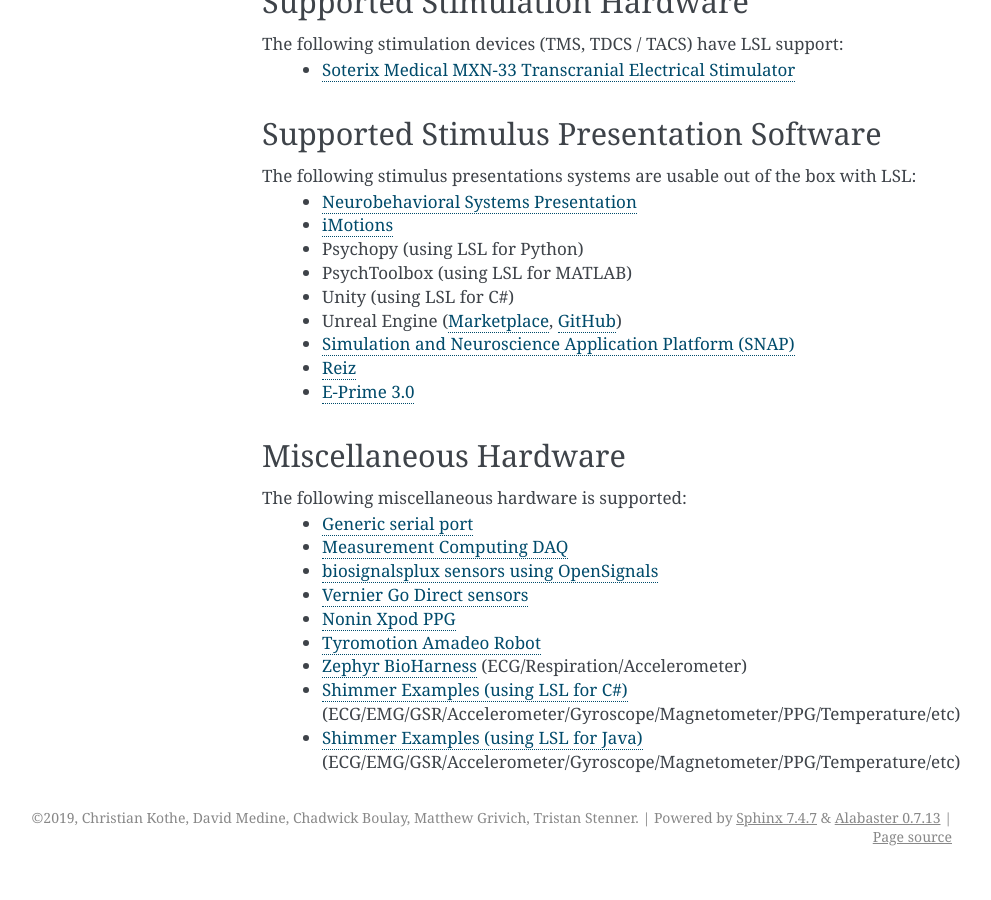
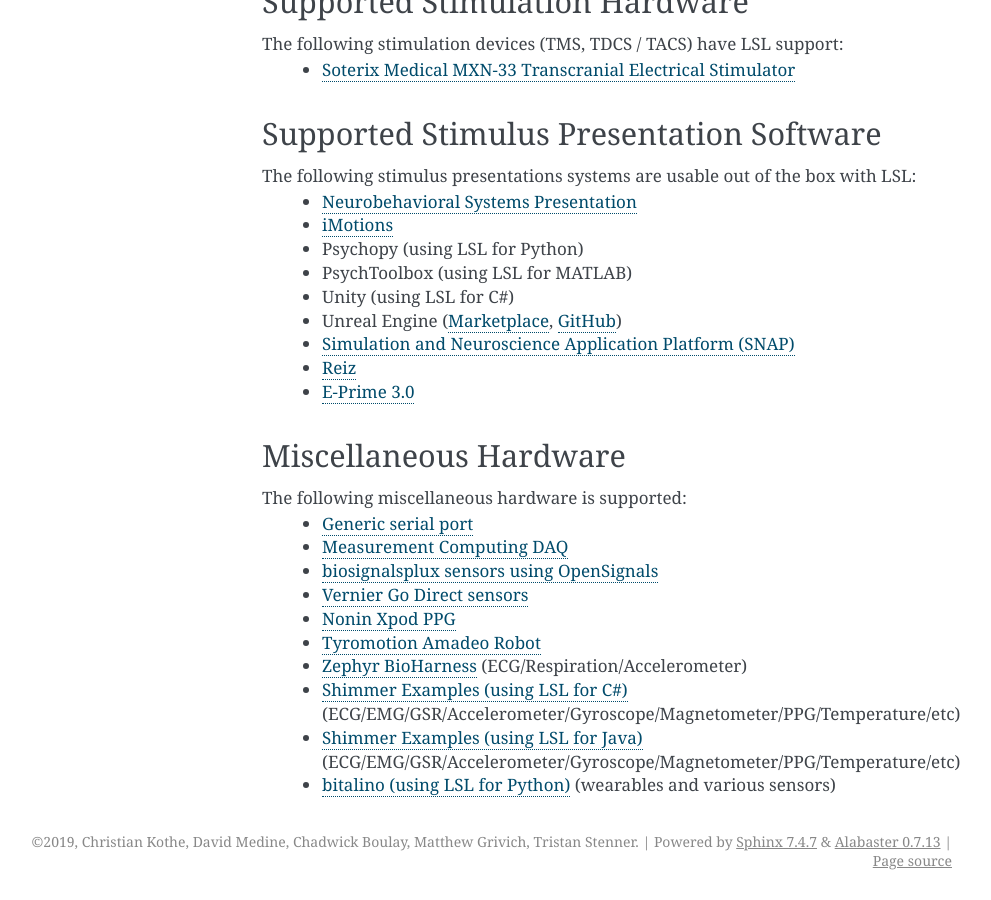
Before and after one commit to sccn/labstreaminglayer, a Sphinx documentation site: the page built from docs/info/supported_devices.rst, in a window 1280 px wide and 900 px high, scrolled down 3351 px. Shown: the whole window, without its empty margins (158-1149 px from the left). Built offline with Sphinx 7.4.7, drawn with Linux system fonts in a browser that asks for light colours; before the commit the page ends 4227 px from its top, so only the background shows below that.

Commit message:
Update supported_devices.rst

```diff
--- a/docs/info/supported_devices.rst
+++ b/docs/info/supported_devices.rst
@@ -153,3 +153,4 @@
   * `Zephyr BioHarness <https://github.com/labstreaminglayer/App-Zephyr>`__ (ECG/Respiration/Accelerometer)
   * `Shimmer Examples (using LSL for C#) <https://github.com/ShimmerEngineering/liblsl-Csharp/tree/shimmer_dev/examples/SendData>`__ (ECG/EMG/GSR/Accelerometer/Gyroscope/Magnetometer/PPG/Temperature/etc)
   * `Shimmer Examples (using LSL for Java) <https://github.com/ShimmerEngineering/liblsl-Java/tree/shimmer_dev/src/examples>`__ (ECG/EMG/GSR/Accelerometer/Gyroscope/Magnetometer/PPG/Temperature/etc)
+  * `bitalino (using LSL for Python) <https://github.com/fsuarezj/bitalino_lsl>`__ (wearables and various sensors)
```
